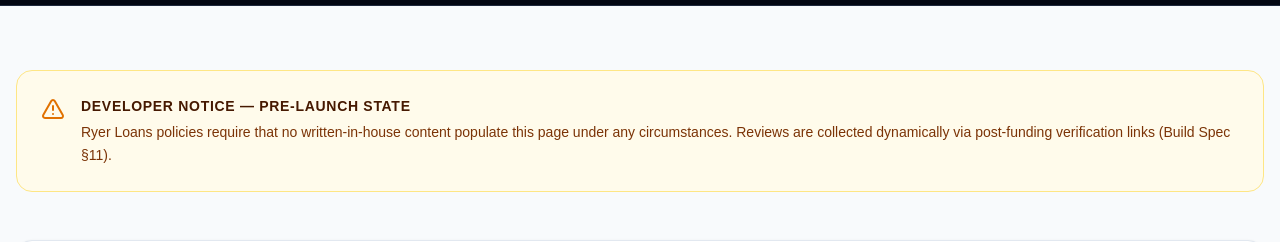
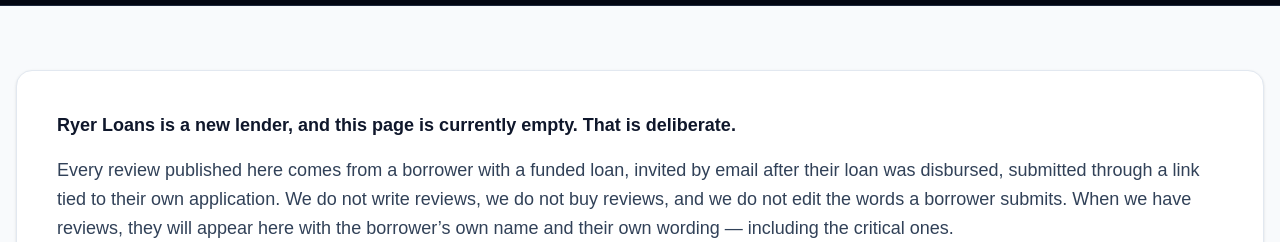
Before and after one commit to mspabitra918/ryerloans-frontend, a Next.js app: page /reviews in a window 1280 px wide. Shown: the part 426-668 px from the top of the page. Built offline with nearby package versions, Linux system fonts and the light colour scheme; no server answers.

Commit message:
Refactor :

```diff
--- a/src/components/marketing/reviews/ReviewsEmptyState.tsx
+++ b/src/components/marketing/reviews/ReviewsEmptyState.tsx
@@ -8,7 +8,7 @@
   return (
     <div className="py-16 px-4 max-w-7xl mx-auto space-y-12">
       {/* Developer / Attorney Warning Notice Callout */}
-      <div className="bg-amber-50 border border-amber-200 rounded-2xl p-5 sm:p-6 flex items-start gap-4">
+      {/* <div className="bg-amber-50 border border-amber-200 rounded-2xl p-5 sm:p-6 flex items-start gap-4">
         <AlertTriangle className="w-6 h-6 text-amber-600 flex-shrink-0 mt-0.5" />
         <div className="space-y-1 text-xs sm:text-sm text-amber-900 leading-relaxed">
           <span className="font-bold uppercase tracking-wider block text-amber-950">
@@ -20,7 +20,7 @@
             dynamically via post-funding verification links (Build Spec §11).
           </p>
         </div>
-      </div>
+      </div> */}
 
       {/* Main Copy Block for Launch */}
       <div className="bg-white border border-slate-200 rounded-2xl p-6 sm:p-10 shadow-sm space-y-6">
```
